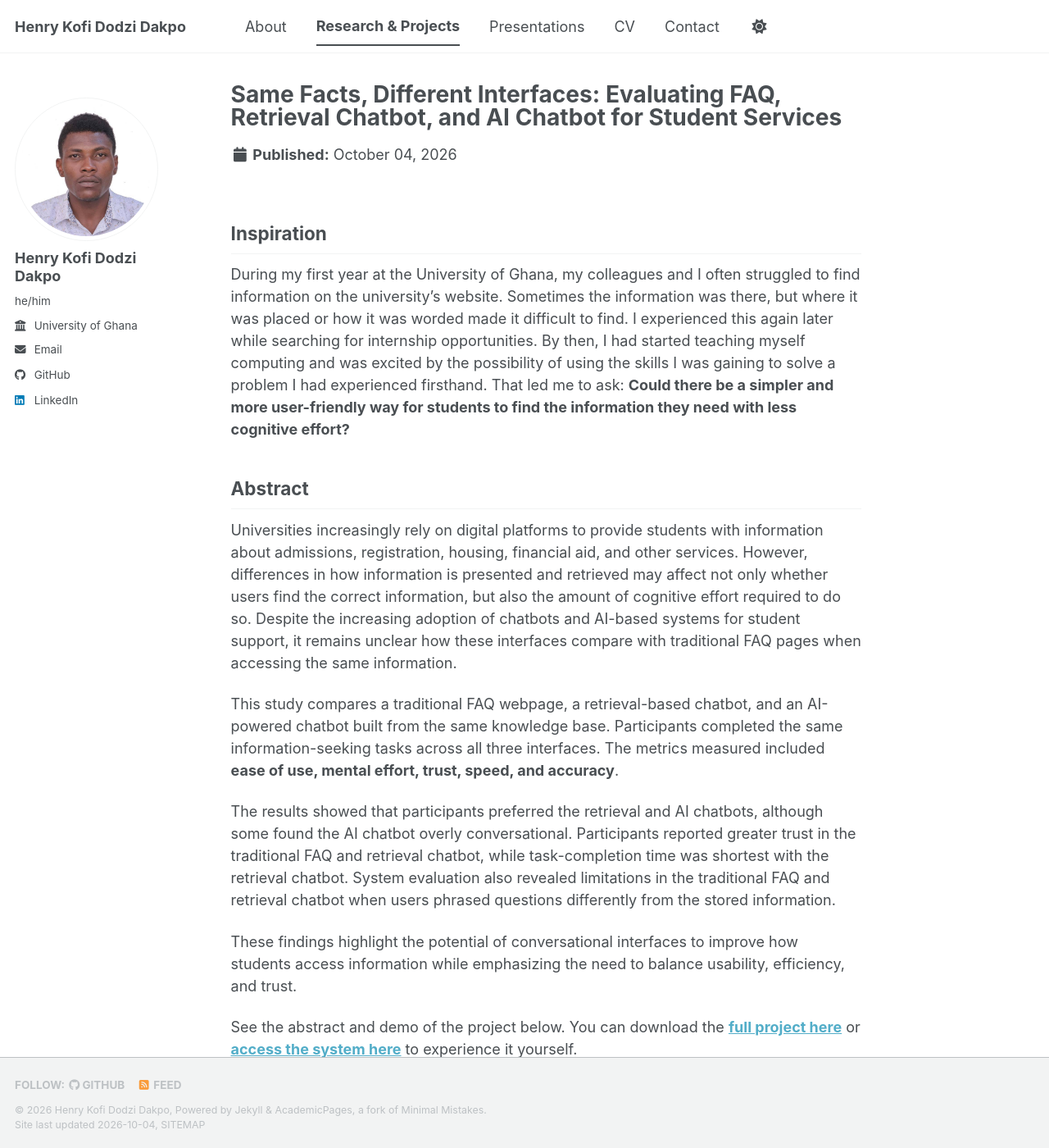
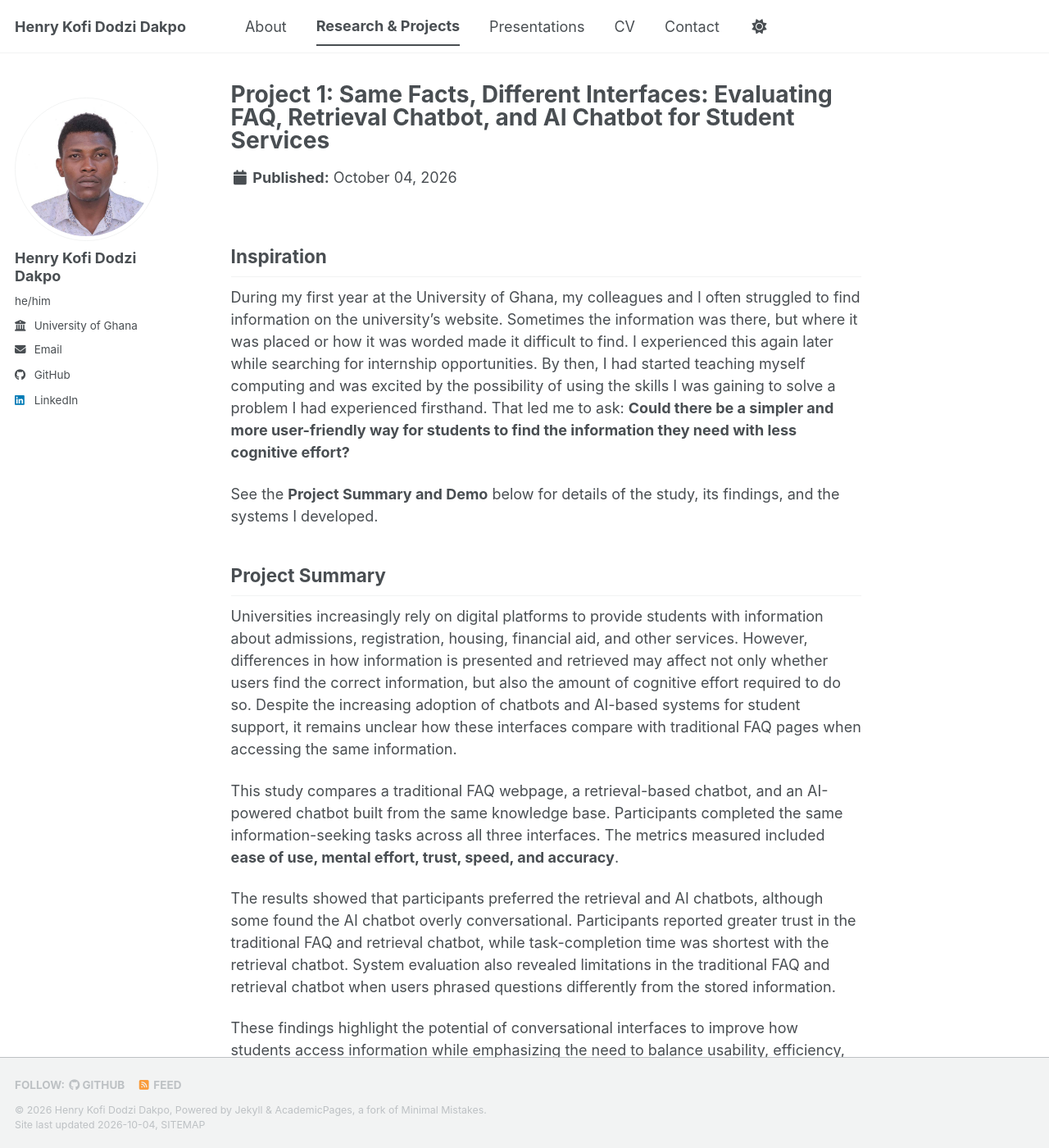
Before and after one commit to henrycitadel9-rgb/henrycitadel9-rgb.github.io, a Jekyll site: the page built from _portfolio/portfolio-1.md, in a window 1280 px wide and 1400 px high. Shown: the whole window at 82% size. Built offline with Jekyll 4.4.1, drawn with Linux system fonts in a browser that asks for light colours; a style sheet for code colours, icons or effects is not loaded; some of the changed text lies outside the part shown.

Commit message:
Update portfolio-1.md

```diff
--- a/_portfolio/portfolio-1.md
+++ b/_portfolio/portfolio-1.md
@@ -1,6 +1,6 @@
 ---
-title: "Same Facts, Different Interfaces: Evaluating FAQ, Retrieval Chatbot, and AI Chatbot for Student Services"
-excerpt: "Comparing how FAQ, retrieval chatbot, and AI chatbot interfaces shape users' access to student-service information."
+title: "Project 1: Same Facts, Different Interfaces: Evaluating FAQ, Retrieval Chatbot, and AI Chatbot for Student Services"
+excerpt: "Compared FAQ, retrieval-based chatbot, and AI-chatbot interfaces to examine how different ways of delivering the same information affect users' experience accessing student-service information.<br/><br/><strong>Explore the project →</strong> See what inspired me to work on this project, the project summary and findings, a demo, and additional project details."
 collection: portfolio
 ---
 
@@ -8,7 +8,9 @@ collection: portfolio
 
 During my first year at the University of Ghana, my colleagues and I often struggled to find information on the university's website. Sometimes the information was there, but where it was placed or how it was worded made it difficult to find. I experienced this again later while searching for internship opportunities. By then, I had started teaching myself computing and was excited by the possibility of using the skills I was gaining to solve a problem I had experienced firsthand. That led me to ask: **Could there be a simpler and more user-friendly way for students to find the information they need with less cognitive effort?**
 
-## Abstract
+See the **Project Summary and Demo** below for details of the study, its findings, and the systems I developed.
+
+## Project Summary
 
 Universities increasingly rely on digital platforms to provide students with information about admissions, registration, housing, financial aid, and other services. However, differences in how information is presented and retrieved may affect not only whether users find the correct information, but also the amount of cognitive effort required to do so. Despite the increasing adoption of chatbots and AI-based systems for student support, it remains unclear how these interfaces compare with traditional FAQ pages when accessing the same information.
 
@@ -18,8 +20,6 @@ The results showed that participants preferred the retrieval and AI chatbots, al
 
 These findings highlight the potential of conversational interfaces to improve how students access information while emphasizing the need to balance usability, efficiency, and trust.
 
-See the abstract and demo of the project below. You can download the **[full project here](FULL-PROJECT-LINK)** or **[access the system here](SYSTEM-LINK)** to experience it yourself.
-
 ## Demo
 
-*Demo coming here.*
+*Project demo will be added here.*
```
